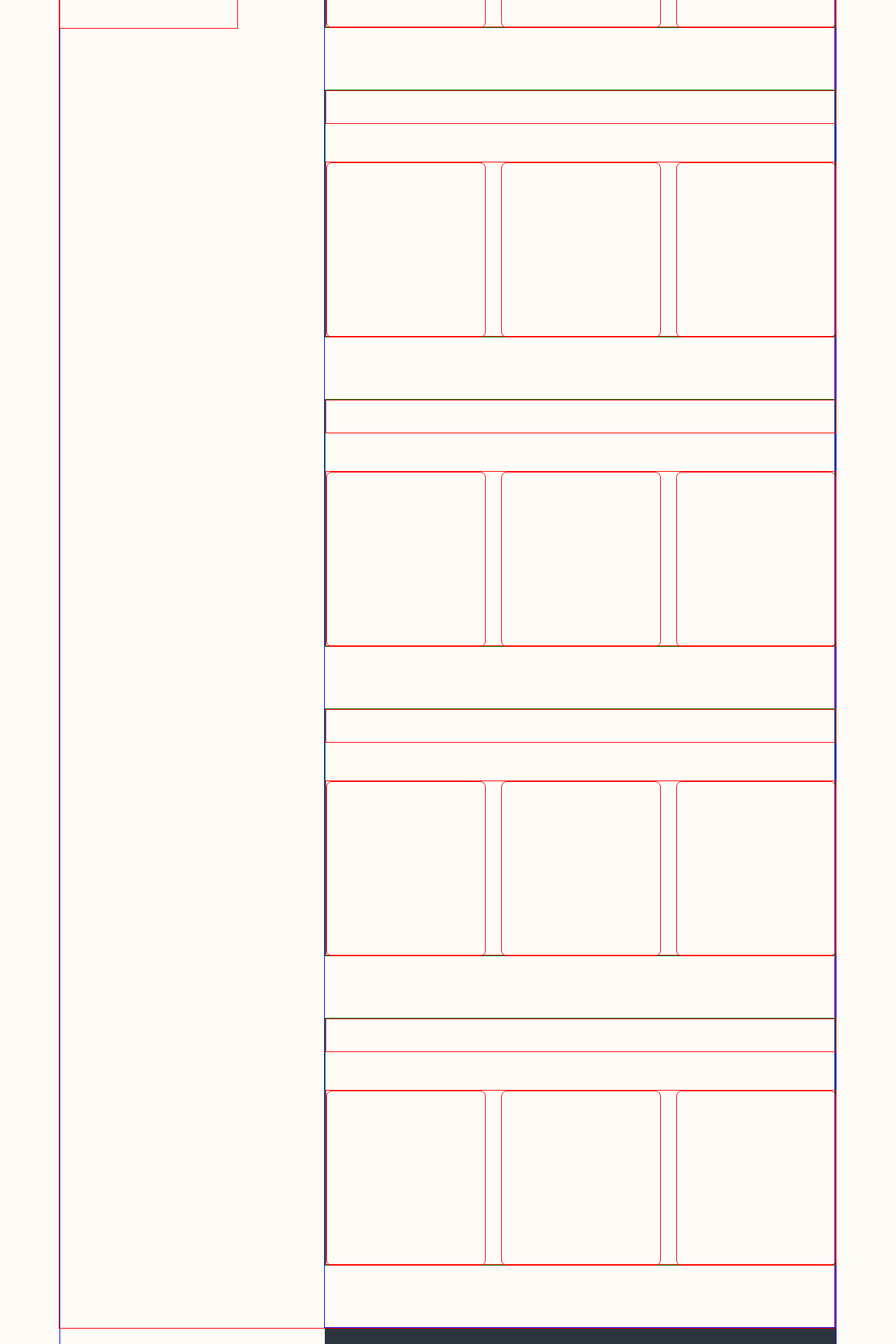
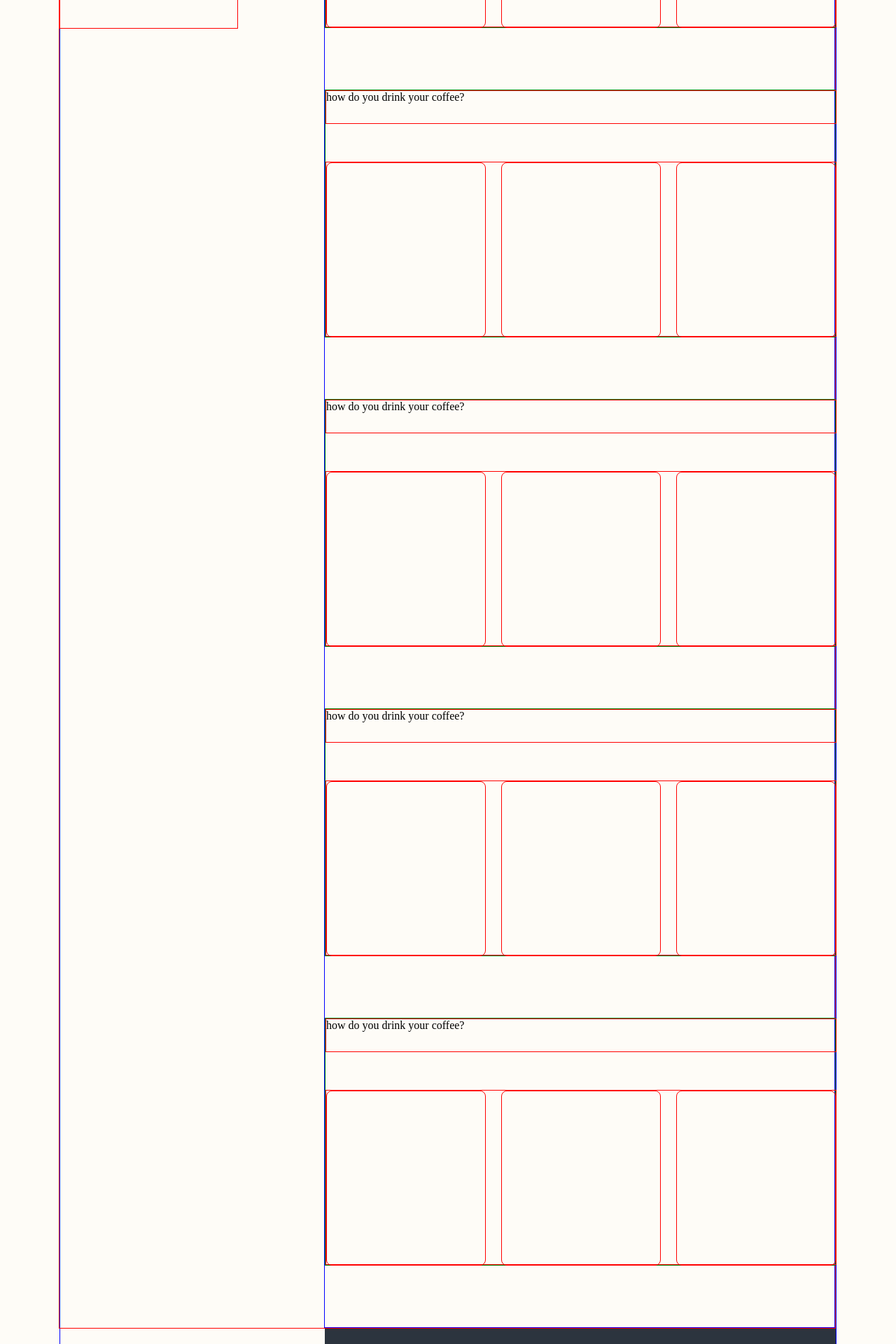
Before and after one commit to danielopq/Coffeeroasters, a React (Vite) app: page / in a window 1280 px wide. Shown: the part 1860-3780 px from the top of the page at 70% size. Built offline with nearby package versions, Linux system fonts and the light colour scheme.

Commit message:
PlanOption.tsx - created

```diff
--- a/src/components/subscribe/subscribePlanMaker/SubscribePlanMaker.tsx
+++ b/src/components/subscribe/subscribePlanMaker/SubscribePlanMaker.tsx
@@ -1,4 +1,5 @@
 import './subscribePlanMaker.css';
+import PlanOption from './planOption/PlanOption';
 
 import MainButton from '../../shared/mainButton/MainButton';
 
@@ -8,46 +9,11 @@ const SubscribePlanMaker: React.FC = () => {
             <div id="planMakerContent">
                 <div id="planIndex"></div>
                 <div id="planOptions">
-                    <div className='option'>
-                        <div className='optionTitle'></div>
-                        <div className='optionChoices'>
-                            <div className='choice'></div>
-                            <div className='choice'></div>
-                            <div className='choice'></div>
-                        </div>
-                    </div>
-                    <div className='option'>
-                        <div className='optionTitle'></div>
-                        <div className='optionChoices'>
-                            <div className='choice'></div>
-                            <div className='choice'></div>
-                            <div className='choice'></div>
-                        </div>
-                    </div>
-                    <div className='option'>
-                        <div className='optionTitle'></div>
-                        <div className='optionChoices'>
-                            <div className='choice'></div>
-                            <div className='choice'></div>
-                            <div className='choice'></div>
-                        </div>
-                    </div>
-                    <div className='option'>
-                        <div className='optionTitle'></div>
-                        <div className='optionChoices'>
-                            <div className='choice'></div>
-                            <div className='choice'></div>
-                            <div className='choice'></div>
-                        </div>
-                    </div>
-                    <div className='option'>
-                        <div className='optionTitle'></div>
-                        <div className='optionChoices'>
-                            <div className='choice'></div>
-                            <div className='choice'></div>
-                            <div className='choice'></div>
-                        </div>
-                    </div>
+                    <PlanOption/>
+                    <PlanOption/>
+                    <PlanOption/>
+                    <PlanOption/>
+                    <PlanOption/>
                 </div>
             </div>
             <div id="planSummary"></div>
--- /dev/null
+++ b/src/components/subscribe/subscribePlanMaker/planOption/PlanOption.tsx
@@ -0,0 +1,19 @@
+import './planOption.css';
+
+const PlanOption = () => {
+    return (
+        <div className='option'>
+            <div className='optionTitle'>
+                <p>how do you drink your coffee?</p>
+                <div className=''></div>
+            </div>
+            <div className='optionChoices'>
+                <div className='choice'></div>
+                <div className='choice'></div>
+                <div className='choice'></div>
+            </div>
+        </div>
+    )
+}
+
+export default PlanOption;
--- /dev/null
+++ b/src/components/subscribe/subscribePlanMaker/planOption/planOption.css
@@ -0,0 +1,31 @@
+.option{
+    width: inherit;
+    height: 354px;
+    display: flex;
+    flex-direction: column;
+    justify-content: space-between;
+    margin-bottom: 88px;
+    border: solid 1px green;
+}
+
+.optionTitle{
+    width: inherit;
+    height: 48px;
+    border: solid 1px red;
+}
+
+.optionChoices{
+    width: inherit;
+    height: 250px;
+    display: flex;
+    flex-direction: row;
+    justify-content: space-between;
+    border: solid 1px red;
+}
+
+.choice{
+    width: 228px;
+    height: inherit;
+    border-radius: 8px;
+    border: solid 1px red;
+}
--- a/src/components/subscribe/subscribePlanMaker/subscribePlanMaker.css
+++ b/src/components/subscribe/subscribePlanMaker/subscribePlanMaker.css
@@ -31,38 +31,6 @@
     border: solid 1px blue;
 }
 
-.option{
-    width: inherit;
-    height: 354px;
-    display: flex;
-    flex-direction: column;
-    justify-content: space-between;
-    margin-bottom: 88px;
-    border: solid 1px green;
-}
-
-.optionTitle{
-    width: inherit;
-    height: 48px;
-    border: solid 1px red;
-}
-
-.optionChoices{
-    width: inherit;
-    height: 250px;
-    display: flex;
-    flex-direction: row;
-    justify-content: space-between;
-    border: solid 1px red;
-}
-
-.choice{
-    width: 228px;
-    height: inherit;
-    border-radius: 8px;
-    border: solid 1px red;
-}
-
 #planSummary{
     width: 730px;
     height: 208px;
```
